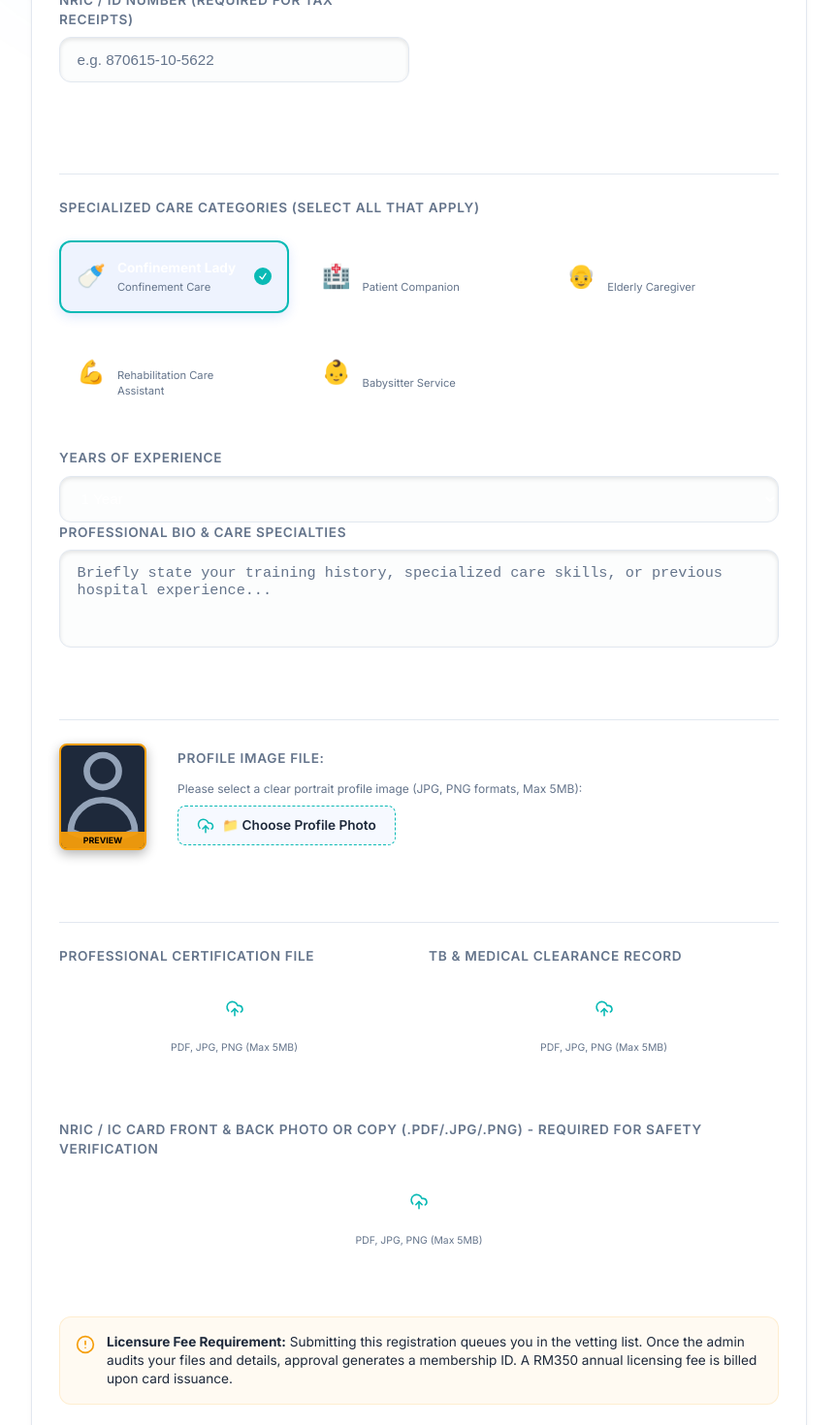
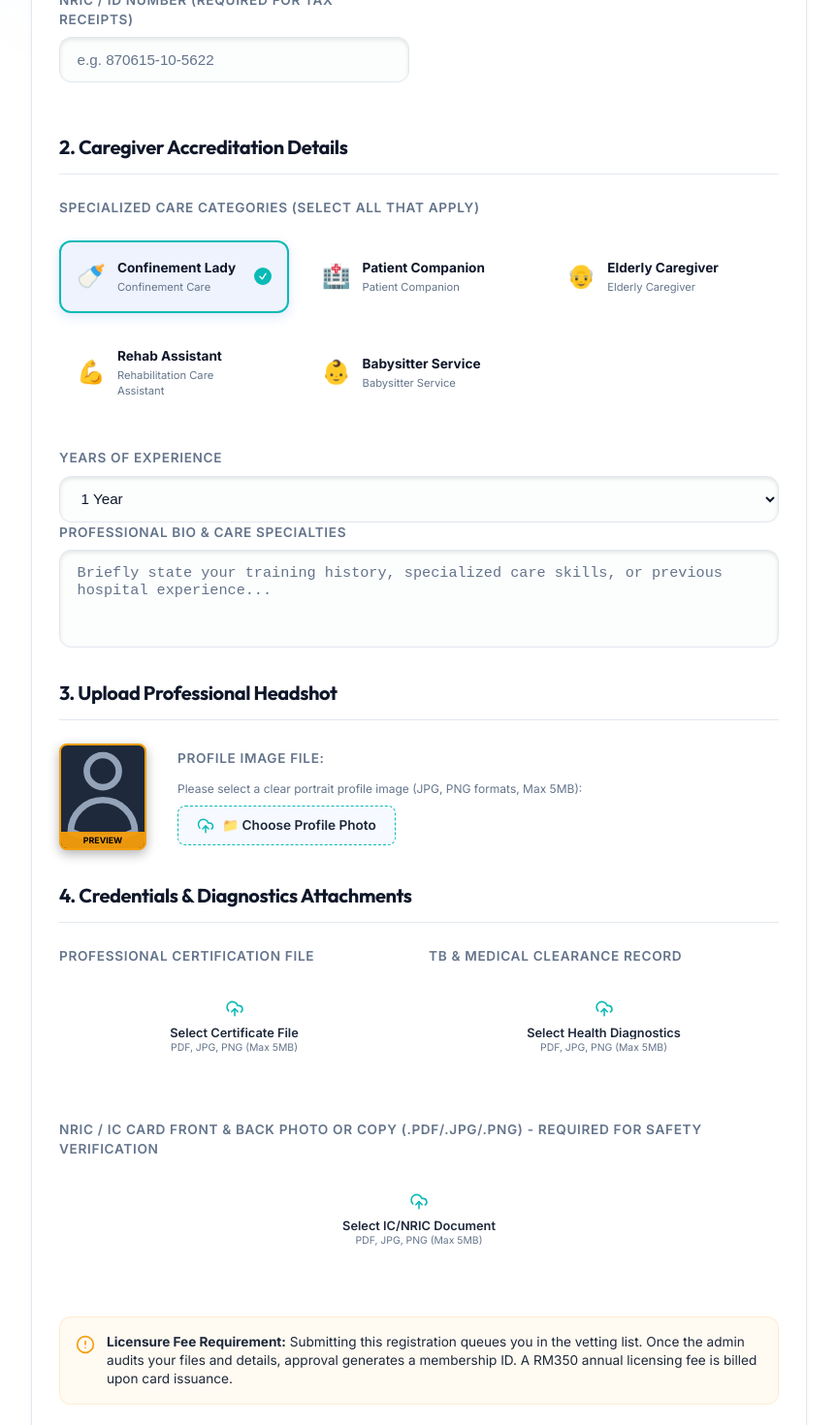
Before and after one commit to jintanme-stack/multicare-union-system, a Next.js app: page /register in a window 1280 px wide. Shown: the part 625-2095 px from the top of the page at 97% size, without its empty margins (208-1071 px from the left). Built offline with nearby package versions, Linux system fonts and the light colour scheme.

Commit message:
Fix registration form color contrast issues and add explicit field alerts

```diff
--- a/src/app/register/page.tsx
+++ b/src/app/register/page.tsx
@@ -157,7 +157,32 @@ export default function RegisterPage() {
 
     const handleRegister = (e: React.FormEvent) => {
     e.preventDefault();
-    if (!name || !email || !phone || !bio || !location || !nric) return;
+
+    // Explicit client-side feedback for all required fields
+    if (!name.trim()) {
+      alert(lang === 'zh' ? '⚠️ 请输入您的姓名。' : lang === 'bm' ? '⚠️ Sila masukkan nama penuh anda.' : '⚠️ Please enter your full name.');
+      return;
+    }
+    if (!email.trim()) {
+      alert(lang === 'zh' ? '⚠️ 请输入您的电子邮箱。' : lang === 'bm' ? '⚠️ Sila masukkan e-mel anda.' : '⚠️ Please enter your email address.');
+      return;
+    }
+    if (!phone.trim()) {
+      alert(lang === 'zh' ? '⚠️ 请输入您的联络电话。' : lang === 'bm' ? '⚠️ Sila masukkan nombor telefon anda.' : '⚠️ Please enter your contact number.');
+      return;
+    }
+    if (!location.trim()) {
+      alert(lang === 'zh' ? '⚠️ 请输入您的服务区域。' : lang === 'bm' ? '⚠️ Sila masukkan lokasi perkhidmatan anda.' : '⚠️ Please enter your service location.');
+      return;
+    }
+    if (!nric.trim()) {
+      alert(lang === 'zh' ? '⚠️ 请输入您的身份证号码。' : lang === 'bm' ? '⚠️ Sila masukkan No. Kad Pengenalan anda.' : '⚠️ Please enter your NRIC / ID number.');
+      return;
+    }
+    if (!bio.trim()) {
+      alert(lang === 'zh' ? '⚠️ 请输入您的个人简介与从业经验。' : lang === 'bm' ? '⚠️ Sila masukkan biodata/pengalaman anda.' : '⚠️ Please enter your biography / experience details.');
+      return;
+    }
 
     if (!icDoc) {
       alert(lang === 'zh'
@@ -277,7 +302,7 @@ export default function RegisterPage() {
                 <Shield size={40} />
               </div>
 
-              <h2 style={{ fontSize: '1.8rem', color: '#ffffff', marginBottom: '0.75rem' }}>
+              <h2 style={{ fontSize: '1.8rem', color: 'var(--text-light)', marginBottom: '0.75rem' }}>
                 {t.register.successTitle}
               </h2>
               <span className="badge badge-pending" style={{ fontSize: '0.85rem', padding: '0.4rem 1rem', marginBottom: '1.5rem' }}>
@@ -316,7 +341,7 @@ export default function RegisterPage() {
 
               <div className="card">
                 <form onSubmit={handleRegister}>
-                  <h3 style={{ fontSize: '1.25rem', marginBottom: '1.5rem', borderBottom: '1px solid var(--border)', paddingBottom: '0.75rem', color: '#ffffff' }}>
+                  <h3 style={{ fontSize: '1.25rem', marginBottom: '1.5rem', borderBottom: '1px solid var(--border)', paddingBottom: '0.75rem', color: 'var(--text-light)' }}>
                     1. {lang === 'zh' ? '基本身份信息' : lang === 'bm' ? 'Maklumat Identiti & Perhubungan' : 'Identity & Contact Details'}
                   </h3>
 
@@ -386,7 +411,7 @@ export default function RegisterPage() {
                     </div>
                   </div>
 
-                  <h3 style={{ fontSize: '1.25rem', marginTop: '2rem', marginBottom: '1.5rem', borderBottom: '1px solid var(--border)', paddingBottom: '0.75rem', color: '#ffffff' }}>
+                  <h3 style={{ fontSize: '1.25rem', marginTop: '2rem', marginBottom: '1.5rem', borderBottom: '1px solid var(--border)', paddingBottom: '0.75rem', color: 'var(--text-light)' }}>
                     2. {lang === 'zh' ? '护理师专业资质登记' : lang === 'bm' ? 'Butiran Pentauliahan Penjaga' : 'Caregiver Accreditation Details'}
                   </h3>
 
@@ -439,7 +464,7 @@ export default function RegisterPage() {
                             >
                               <span style={{ fontSize: '1.5rem' }}>{cat.icon}</span>
                               <div style={{ flex: 1 }}>
-                                <div style={{ fontSize: '0.85rem', fontWeight: 700, color: '#ffffff' }}>
+                                <div style={{ fontSize: '0.85rem', fontWeight: 700, color: 'var(--text-light)' }}>
                                   {lang === 'zh' ? cat.labelZh : lang === 'bm' ? cat.labelBm : cat.labelEn}
                                 </div>
                                 <div style={{ fontSize: '0.7rem', color: 'var(--text-muted)', marginTop: '0.1rem' }}>
@@ -474,7 +499,7 @@ export default function RegisterPage() {
                       <label className="form-label">{t.register.experience}</label>
                       <select
                         className="form-input"
-                        style={{ background: 'var(--bg-input)', color: '#ffffff', cursor: 'pointer' }}
+                        style={{ background: 'var(--bg-input)', color: 'var(--text-light)', cursor: 'pointer' }}
                         value={exp}
                         onChange={(e) => setExp(e.target.value)}
                       >
@@ -501,7 +526,7 @@ export default function RegisterPage() {
                     />
                   </div>
 
-                  <h3 style={{ fontSize: '1.25rem', marginTop: '2rem', marginBottom: '1.5rem', borderBottom: '1px solid var(--border)', paddingBottom: '0.75rem', color: '#ffffff' }}>
+                  <h3 style={{ fontSize: '1.25rem', marginTop: '2rem', marginBottom: '1.5rem', borderBottom: '1px solid var(--border)', paddingBottom: '0.75rem', color: 'var(--text-light)' }}>
                     3. {lang === 'zh' ? '上传职业头像照片' : lang === 'bm' ? 'Muat Naik Gambar Potret' : 'Upload Professional Headshot'}
                   </h3>
 
@@ -577,7 +602,7 @@ export default function RegisterPage() {
                     </div>
                   </div>
 
-                  <h3 style={{ fontSize: '1.25rem', marginTop: '2rem', marginBottom: '1.5rem', borderBottom: '1px solid var(--border)', paddingBottom: '0.75rem', color: '#ffffff' }}>
+                  <h3 style={{ fontSize: '1.25rem', marginTop: '2rem', marginBottom: '1.5rem', borderBottom: '1px solid var(--border)', paddingBottom: '0.75rem', color: 'var(--text-light)' }}>
                     4. {lang === 'zh' ? '学术资格与体检诊断附件' : lang === 'bm' ? 'Sijil & Dokumen Lampiran Kesihatan' : 'Credentials & Diagnostics Attachments'}
                   </h3>
 
@@ -603,7 +628,7 @@ export default function RegisterPage() {
                       onMouseOut={(e)=>e.currentTarget.style.borderColor=proof ? 'var(--health)' : 'rgba(255,255,255,0.1)'}
                       >
                         <UploadCloud size={24} style={{ color: proof ? 'var(--health)' : 'var(--primary)', marginBottom: '0.4rem' }} />
-                        <span style={{ fontSize: '0.8rem', fontWeight: 600, color: proof ? 'var(--health)' : 'white', maxWidth: '240px', overflow: 'hidden', textOverflow: 'ellipsis', whiteSpace: 'nowrap' }}>
+                        <span style={{ fontSize: '0.8rem', fontWeight: 600, color: proof ? 'var(--health)' : 'var(--text-main)', maxWidth: '240px', overflow: 'hidden', textOverflow: 'ellipsis', whiteSpace: 'nowrap' }}>
                           {proof ? `✓ ${proof}` : (lang === 'zh' ? '选择证书文件 (.pdf/图片)' : 'Select Certificate File')}
                         </span>
                         <span style={{ fontSize: '0.65rem', color: 'var(--text-muted)', marginTop: '0.1rem' }}>
@@ -634,7 +659,7 @@ export default function RegisterPage() {
                       onMouseOut={(e)=>e.currentTarget.style.borderColor=healthCert ? 'var(--health)' : 'rgba(255,255,255,0.1)'}
                       >
                         <UploadCloud size={24} style={{ color: healthCert ? 'var(--health)' : 'var(--primary)', marginBottom: '0.4rem' }} />
-                        <span style={{ fontSize: '0.8rem', fontWeight: 600, color: healthCert ? 'var(--health)' : 'white', maxWidth: '240px', overflow: 'hidden', textOverflow: 'ellipsis', whiteSpace: 'nowrap' }}>
+                        <span style={{ fontSize: '0.8rem', fontWeight: 600, color: healthCert ? 'var(--health)' : 'var(--text-main)', maxWidth: '240px', overflow: 'hidden', textOverflow: 'ellipsis', whiteSpace: 'nowrap' }}>
                           {healthCert ? `✓ ${healthCert}` : (lang === 'zh' ? '选择体检诊断合格报告' : 'Select Health Diagnostics')}
                         </span>
                         <span style={{ fontSize: '0.65rem', color: 'var(--text-muted)', marginTop: '0.1rem' }}>
@@ -669,7 +694,7 @@ export default function RegisterPage() {
                       onMouseOut={(e)=>e.currentTarget.style.borderColor=icDoc ? 'var(--health)' : 'rgba(255,255,255,0.1)'}
                       >
                         <UploadCloud size={24} style={{ color: icDoc ? 'var(--health)' : 'var(--primary)', marginBottom: '0.4rem' }} />
-                        <span style={{ fontSize: '0.8rem', fontWeight: 600, color: icDoc ? 'var(--health)' : 'white', maxWidth: '400px', overflow: 'hidden', textOverflow: 'ellipsis', whiteSpace: 'nowrap' }}>
+                        <span style={{ fontSize: '0.8rem', fontWeight: 600, color: icDoc ? 'var(--health)' : 'var(--text-main)', maxWidth: '400px', overflow: 'hidden', textOverflow: 'ellipsis', whiteSpace: 'nowrap' }}>
                           {icDoc ? `✓ ${icDoc}` : (lang === 'zh' ? '选择身份证正反面扫描件/照片 (.pdf/图片)' : 'Select IC/NRIC Document')}
                         </span>
                         <span style={{ fontSize: '0.65rem', color: 'var(--text-muted)', marginTop: '0.1rem' }}>
```
